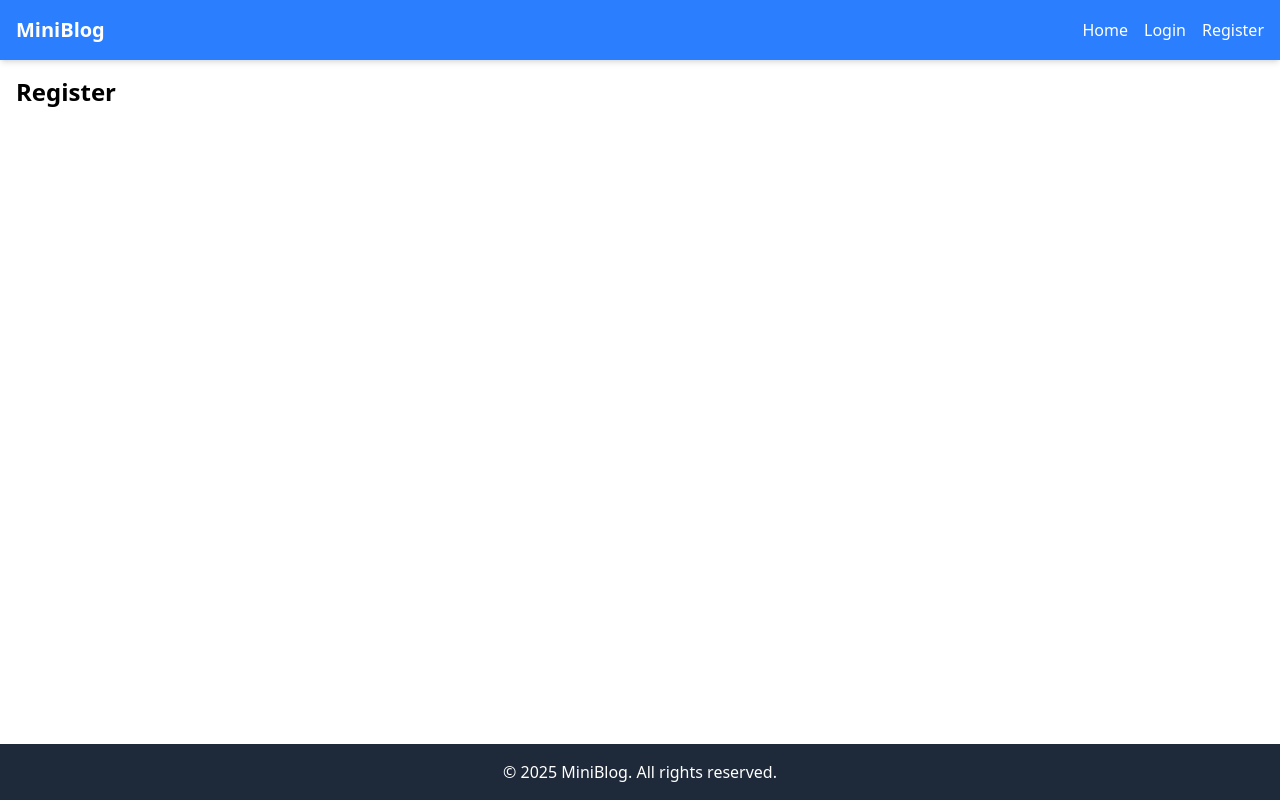
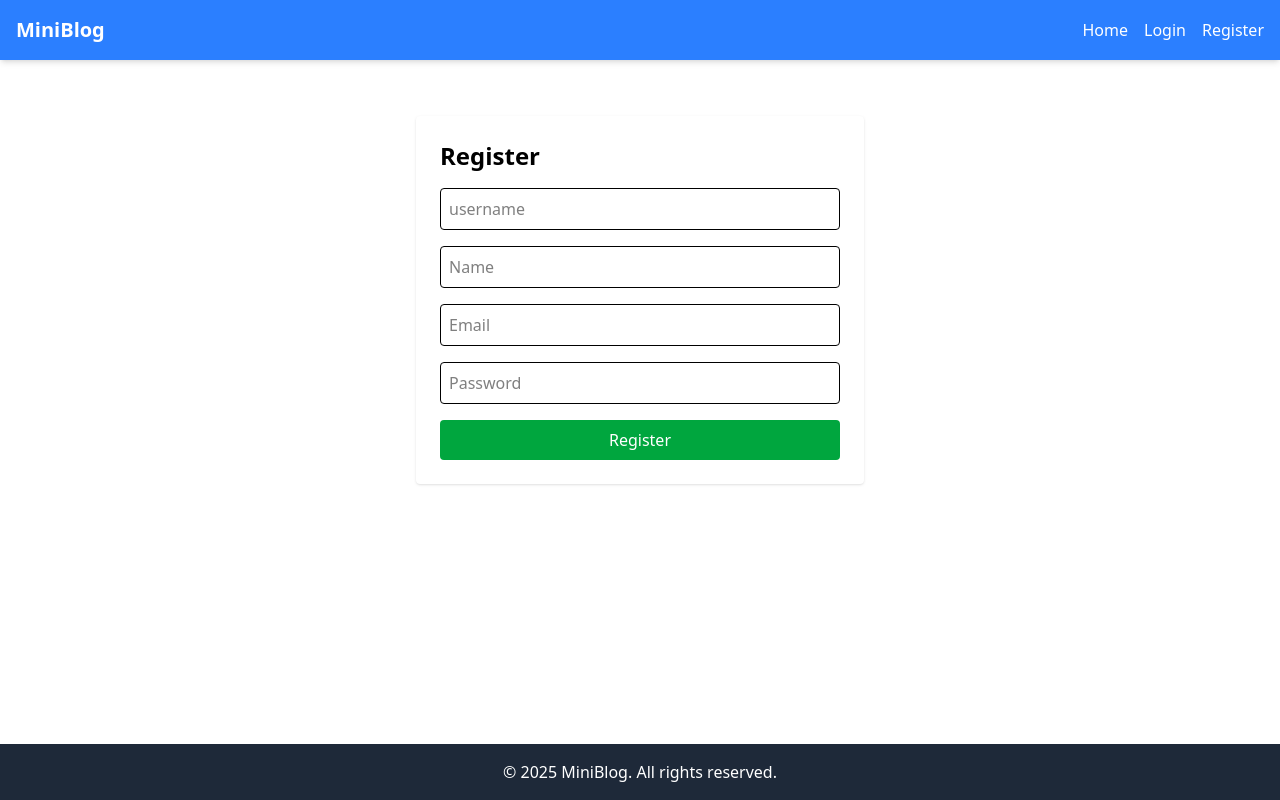
Before and after one commit to HaoTNG/forum-web-frontend, a React (Vite) app: page /register in a window 1280 px wide. Built offline with nearby package versions, Linux system fonts and the light colour scheme; no server answers.

Commit message:
auth added

```diff
--- a/src/pages/Login.tsx
+++ b/src/pages/Login.tsx
@@ -1,7 +1,41 @@
+import {loginUser} from "../services/auth.ts";
+import {useState} from "react";
 
 const Login = () =>{
+    const [email, setEmail] = useState("");
+    const [password, setPassword] = useState("");
+
+    const handleLogin = async (e: React.FormEvent) => {
+        e.preventDefault();
+        try{
+            const data = await loginUser(email, password);
+            localStorage.setItem("token", data.token );
+            alert("Login successfully");
+        }catch{
+            alert("login failed");
+        }
+    }
     return(
-        <h1 className="text-2xl font-bold">Login</h1>
+        <div className="max-w-md mx-auto mt-10 p-6 bg-white rounded">
+            <h2 className="text-2xl font-bold mb-4">Login</h2>
+                <form onSubmit={handleLogin} className="space-y-4">
+                    <input
+                    type="text"
+                    placeholder="Email"
+                    value={email}
+                    onChange={(e) => setEmail(e.target.value)}
+                    className="w-full p-2 border rounded"/>
+                    <input
+                    type="password"
+                    placeholder="Password"
+                    value={password}
+                    onChange={(e) => setPassword(e.target.value)}
+                    className="w-full p-2 border rounded"/>
+                    <button type="submit" className="w-full bg-blue-600 text-white rounded">
+                        Login
+                    </button>
+                </form>
+        </div>
     )
 }
 
--- a/src/pages/Register.tsx
+++ b/src/pages/Register.tsx
@@ -1,7 +1,60 @@
+import { useState } from "react";
+import { registerUser } from "../services/auth";
+
 const Register = () => {
+    const [name, setName] = useState("");
+    const [email, setEmail] = useState("");
+    const [username, setUsername] = useState("");
+    const [password, setPassword] = useState("");
+
+    const handleRegister = async (e: React.FormEvent) => {
+        e.preventDefault();
+        try {
+            await registerUser(email, password, name, username);
+            alert("Registration successful!");
+        } catch (error) {
+            alert("Registration failed", error.message);
+        }
+    };
+
     return (
-        <h1 className="text-2xl font-bold">Register</h1>
-    )
-}
+        <div className="max-w-md mx-auto mt-10 p-6 bg-white shadow rounded">
+            <h2 className="text-2xl font-bold mb-4">Register</h2>
+            <form onSubmit={handleRegister} className="space-y-4">
+                <input
+                    type="text"
+                    placeholder="username"
+                    value={username}
+                    onChange={(e) => setUsername(e.target.value)}
+                    className="w-full p-2 border rounded"
+                />
+                <input
+                    type="text"
+                    placeholder="Name"
+                    value={name}
+                    onChange={(e) => setName(e.target.value)}
+                    className="w-full p-2 border rounded"
+                />
+                <input
+                    type="email"
+                    placeholder="Email"
+                    value={email}
+                    onChange={(e) => setEmail(e.target.value)}
+                    className="w-full p-2 border rounded"
+                />
+                <input
+                    type="password"
+                    placeholder="Password"
+                    value={password}
+                    onChange={(e) => setPassword(e.target.value)}
+                    className="w-full p-2 border rounded"
+                />
+                <button type="submit" className="w-full bg-green-600 text-white p-2 rounded">
+                    Register
+                </button>
+            </form>
+        </div>
+    );
+};
 
 export default Register;
--- a/src/services/auth.ts
+++ b/src/services/auth.ts
@@ -0,0 +1,11 @@
+import api from "./api";
+
+export const loginUser = async (email: string, password: string) =>{
+    const res = await api.post("/auth/login", {email, password});
+    return res.data;
+}
+
+export const registerUser = async (email: string, password: string, name: string, username: string) =>{
+    const res = await api.post("/auth/register", {email, password, username, name});
+    return res.data;
+}
```
